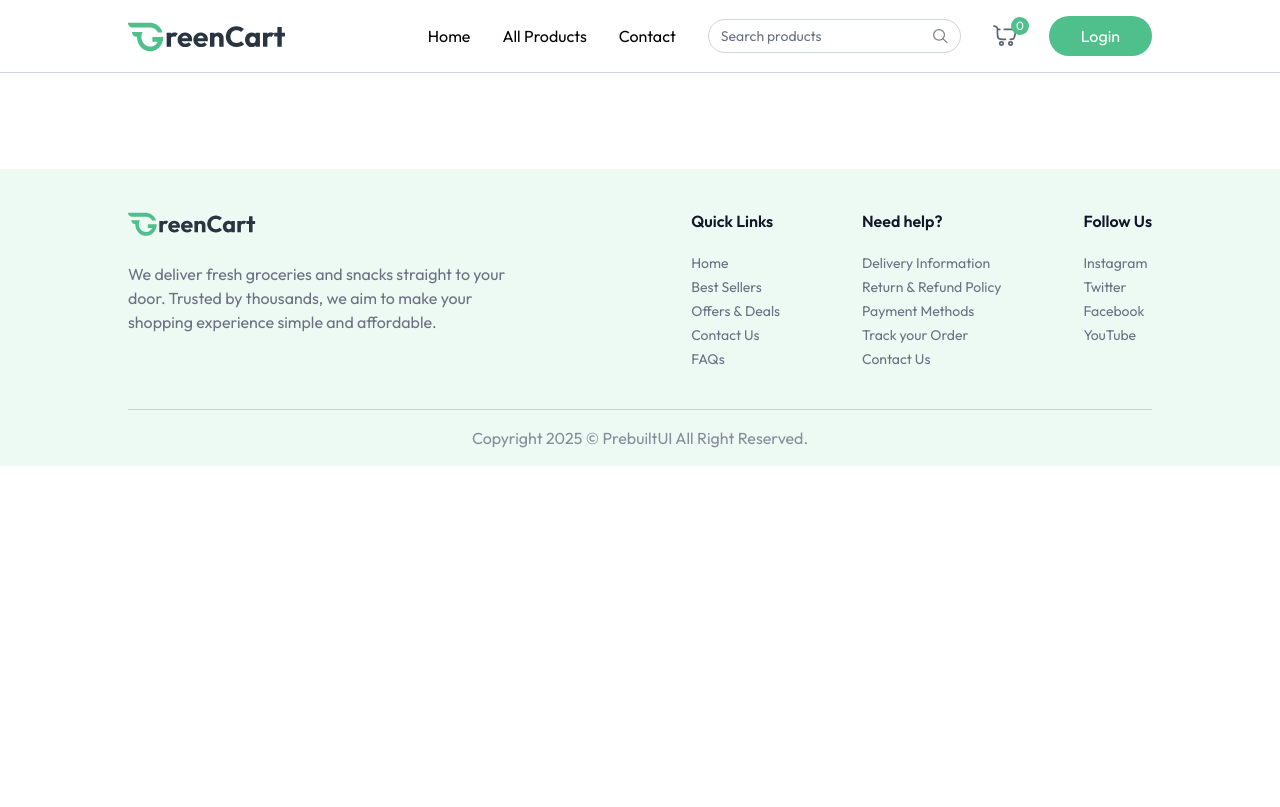
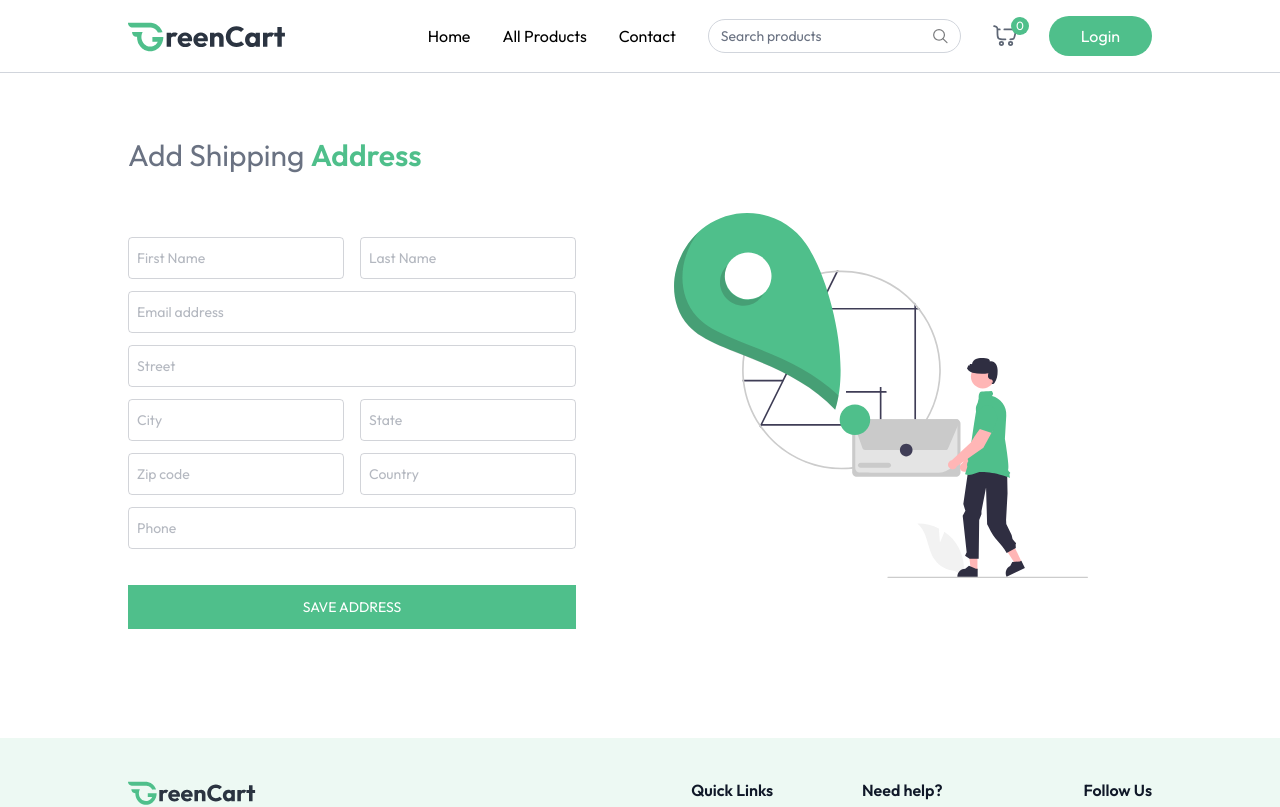
Before and after one commit to paulongf/ecommerce-delivery, a React (Vite) app in the folder client/: page /add-address in a window 1280 px wide. Shown: the top 807 px of the page. Built offline with nearby package versions, Linux system fonts and the light colour scheme.

Commit message:
Creating AddAddress

```diff
--- a/client/src/App.jsx
+++ b/client/src/App.jsx
@@ -10,6 +10,7 @@
 import ProductCategory from './pages/ProductCategory'
 import ProductDetails from './pages/ProductDetails'
 import Cart from './pages/Cart'
+import AddAddress from './pages/AddAddress'
 
 const App = () => {
 
@@ -34,7 +35,8 @@
         <Route path='/products' element={<AllProducts/>}/>
         <Route path='products/:category' element={<ProductCategory/>} />
         <Route path='/products/:category/:id' element={<ProductDetails/>}/>
-         <Route path='/cart' element={<Cart/>}/>
+        <Route path='/cart' element={<Cart/>}/>
+        <Route path='/add-address' element={<AddAddress/>}/>
       </Routes>
      </div>
      { !isSellerPath && <Footer/>}
--- /dev/null
+++ b/client/src/pages/AddAddress.jsx
@@ -0,0 +1,126 @@
+import React, { useState } from 'react'
+import { assets } from '../assets/assets'
+
+// Input Field Component
+const InputField = ({type, placeholder, name, handleChange, address})=>(
+    <input
+    className='w-full px-2 py-2.5 border border-gray-500/30 rounded outline-none
+    text-gray-500 focus:border-primary transition'
+     type={type} placeholder={placeholder}
+     onChange={handleChange} name={name}
+     value={address[name]}
+     required
+     />
+)
+
+const AddAddress = () => {
+
+    const [address, setAddress] = useState({
+        firstName: '',
+        lastName: '',
+        email: '',
+        street: '',
+        city: '',
+        state: '',
+        zipcode: '',
+        country: '',
+        phone: '',
+    });
+
+    const handleChange = (e)=>{
+        const {name, value} = e.target;
+
+        setAddress((prevAddress)=>({
+            ...prevAddress,
+            [name]: value
+        }))
+    }
+
+    const onSubmitHandler = async (e)=>{
+        e.preventDefault();
+    }
+
+  return (
+    <div className='mt-16 bp-16'>
+        <p className='text-2xl md:text-3xl text-gray-500'>
+            Add Shipping <span className='font-semibold text-primary'>Address</span>
+        </p>
+        <div className='flex flex-col-reverse md:flex-row justify-between mt-10'>
+            <div className='flex-1 max-w-md'>
+                <form onSubmit={onSubmitHandler} className='space-y-3 mt-6 text-sm'>
+
+                    <div className='grid grid-cols-2 gap-4'>
+                        <InputField
+                        address={address}
+                        name='firstName'
+                        placeholder='First Name'
+                        type="text"
+                        handleChange={handleChange}/>
+                        <InputField
+                        address={address}
+                        name='lastName'
+                        placeholder='Last Name'
+                        type="text"
+                        handleChange={handleChange}/>
+                    </div>
+                        <InputField
+                        address={address}
+                        name='email'
+                        placeholder='Email address'
+                        type="email"
+                        handleChange={handleChange}/>
+                        <InputField
+                        address={address}
+                        name='street'
+                        placeholder='Street'
+                        type="text"
+                        handleChange={handleChange}/>
+                    <div className='grid grid-cols-2 gap-4'>
+                        <InputField
+                        address={address}
+                        name='city'
+                        placeholder='City'
+                        type="text"
+                        handleChange={handleChange}/>
+                        <InputField
+                        address={address}
+                        name='state'
+                        placeholder='State'
+                        type="text"
+                        handleChange={handleChange}/>
+                    </div>
+                     <div className='grid grid-cols-2 gap-4'>
+                        <InputField
+                        address={address}
+                        name='zipcode'
+                        placeholder='Zip code'
+                        type="number"
+                        handleChange={handleChange}/>
+                        <InputField
+                        address={address}
+                        name='country'
+                        placeholder='Country'
+                        type="text"
+                        handleChange={handleChange}/>
+                    </div>
+                     <InputField
+                        address={address}
+                        name='phone'
+                        placeholder='Phone'
+                        type="text"
+                        handleChange={handleChange}/>
+
+                        <button className='w-full mt-6 bg-primary text-white py-3
+                        hover:bg-primary-dull transition cursor-pointer uppercase'>
+                            Save address
+                        </button>
+                </form>
+            </div>
+            <img className='md:mr-16 mb-16 md:mt-0' src={assets.add_address_iamge} alt='Add address'/>
+        </div>
+
+    </div>
+  )
+}
+
+export default AddAddress
--- a/client/src/pages/Cart.jsx
+++ b/client/src/pages/Cart.jsx
@@ -70,7 +70,7 @@
                             </div>
                         </div>
                         <p className="text-center">{currency}{product.offerPrice * product.quantity}</p>
-                        <button onClick={()=> removeFromCart()} className="cursor-pointer mx-auto">
+                        <button onClick={()=> removeFromCart(product._id)} className="cursor-pointer mx-auto">
                             <img src={assets.remove_icon} alt='remove' className='inline-block w-6 h-6'/>
                         </button>
                     </div>)
```
